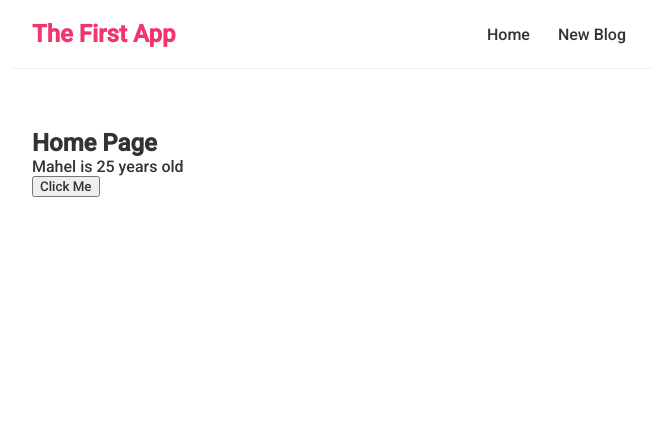
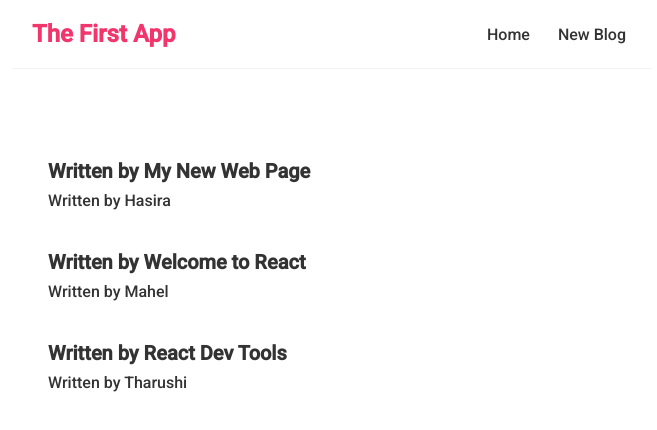
Before and after one commit to hasira09/ReactBasics, a React (Create React App) app in the folder firstapp/: page / in a window 1280 px wide. Shown: the top 430 px of the page, without its empty margins (308-965 px from the left). Built offline with nearby package versions, Linux system fonts and the light colour scheme.

Commit message:
Outputting Lists

```diff
--- a/firstapp/src/Home.js
+++ b/firstapp/src/Home.js
@@ -1,20 +1,22 @@
 import { useState } from "react";
 
 const Home = () => {
-    //let name = 'Hasira';
-    const [name, setName] = useState('Mahel');
-    const [age, setAge] = useState(25);
-
-    const handleClick = () => {
-        setName('Umayanga');
-        setAge(23);
-    }
-
+    const [blogs, setBlogs] = useState([
+        { title: 'My New Web Page', body: 'lorem ipsum...', author: 'Hasira', id: 1},
+        { title: 'Welcome to React', body: 'lorem ipsum...', author: 'Mahel', id: 2},
+        { title: 'React Dev Tools', body: 'lorem ipsum...', author: 'Tharushi', id: 3}
+    ])
     return (
         <div className="Home">
-            <h2>Home Page</h2>
-            <p>{ name } is { age } years old</p>
-            <button onClick={handleClick}>Click Me</button>
+            <div className="home">
+                {blogs.map((blog) => (
+                    <div className="blog-preview" key={blog.id}>
+                        <h2>Written by { blog.title }</h2>
+                        <p>Written by { blog.author}</p>
+
+                    </div>
+                ))}
+            </div>
         </div>
     );
 }
--- a/firstapp/src/index.css
+++ b/firstapp/src/index.css
@@ -40,3 +40,20 @@
   margin: 40px auto;
   padding: 20px;
 }
+
+/* blog previews / list */
+.blog-preview{
+  padding: 10px 16px;
+  margin: 20px 0;
+  border-bottom: 1px solid #afafafa;
+}
+
+.blog-preview: hover {
+  box-shadow: 1px 3px 5px rgba(0,0,0,.01);
+}
+
+.blog-preview h2{
+  font-size: 20px;
+  color: #0,0,0,00.1;
+  margin-bottom: 8px;
+}
```
